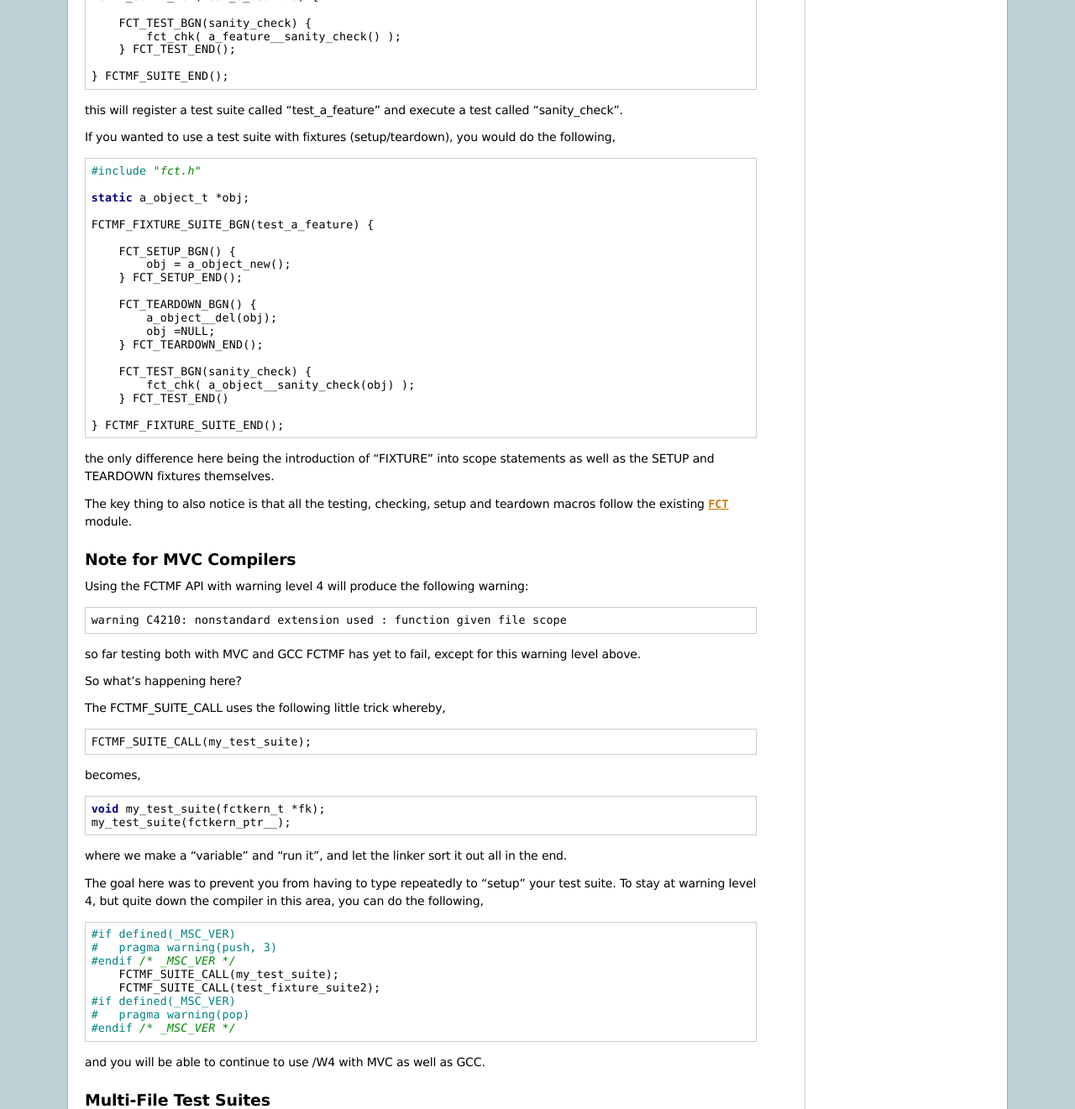
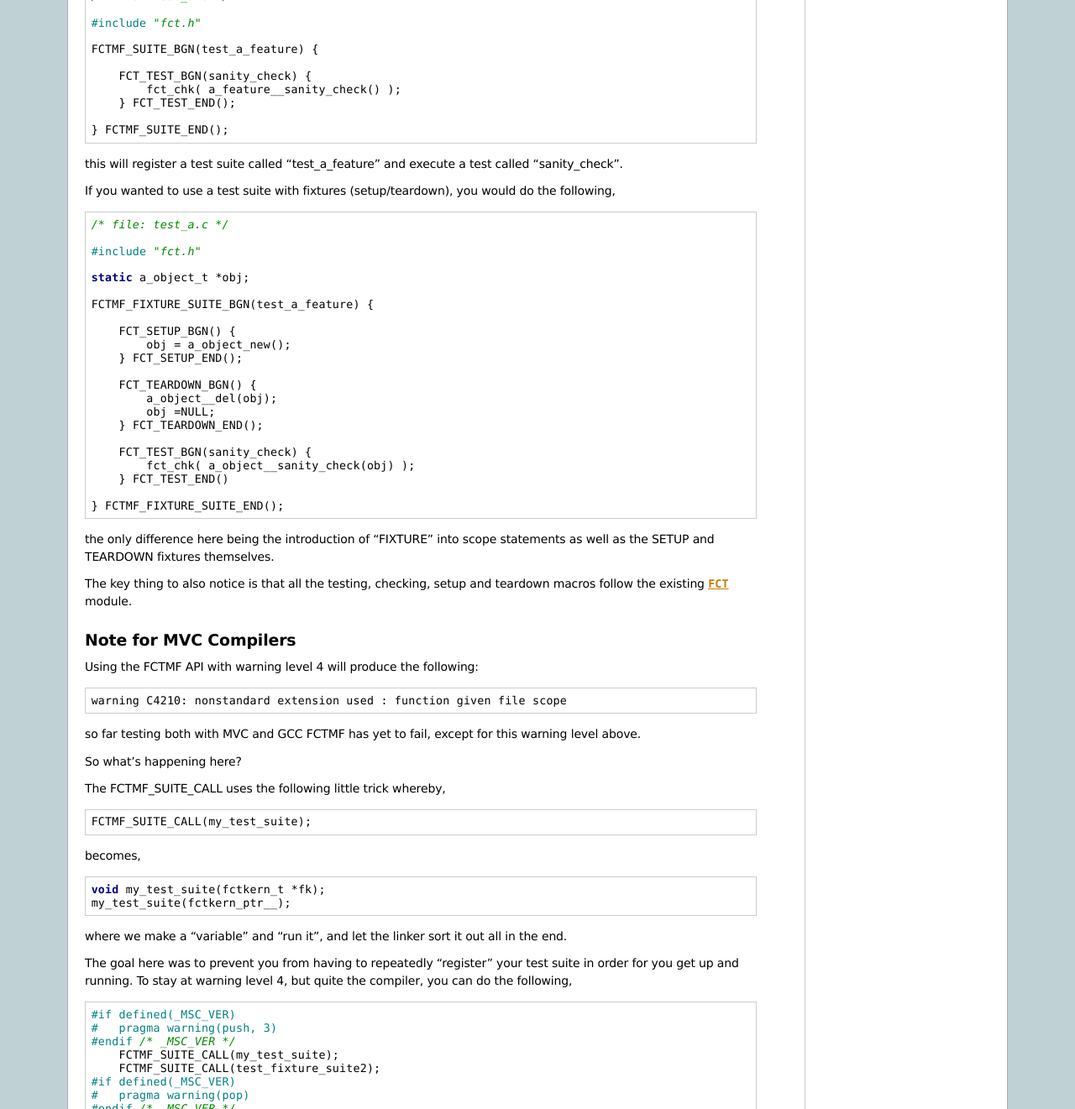
Before and after one commit to imb/fctx, a Sphinx documentation site: the page built from doc/usr/source/mfapi_fct.rst, in a window 1280 px wide and 1400 px high, scrolled down 647 px, cut to the strip 0-1321 px from the top of the window. Shown: the whole strip at 84% size. Built offline with Sphinx 7.4.7, drawn with Linux system fonts in a browser that asks for light colours; formulas are drawn with MathJax 3; some of the changed text lies outside the part shown.

Commit message:
DOC: More minor changes to the documentation.

```diff
--- a/doc/usr/source/mfapi_fct.rst
+++ b/doc/usr/source/mfapi_fct.rst
@@ -32,16 +32,22 @@ Lets look at :file:`test_main.c`,
 
 .. code-block:: c
 
+   /* file: test_main.c */
+
    #include "fct.h"
 
    FCT_BGN() {
        FCTMF_SUITE_CALL(test_a_feature);
    } FCT_END();
 
+.. /* fixes vim highlighting.
+
 there now we have set it up to call into the test suite called "test_a_feature"
 defined in :file:`test_a.c`.  Lets look at the contents of :file:`test_a.c`.
 
 .. code-block:: c
+
+   /* file: test_a.c */
 
    #include "fct.h"
 
@@ -60,6 +69,8 @@ If you wanted to use a test suite with fixtures (setup/teardown), you would do
 the following,
 
 .. code-block:: c
+
+   /* file: test_a.c */
 
    #include "fct.h"
 
@@ -93,7 +104,7 @@ teardown macros follow the existing :mod:`FCT` module.
 Note for MVC Compilers
 ----------------------
 
-Using the FCTMF API with warning level 4 will produce the following warning::
+Using the FCTMF API with warning level 4 will produce the following::
 
     warning C4210: nonstandard extension used : function given file scope
 
@@ -121,9 +132,9 @@ becomes,
 where we make a "variable" and "run it", and let the linker sort it out all in
 the end.
 
-The goal here was to prevent you from having to type repeatedly to "setup" your
-test suite. To stay at warning level 4, but quite down the compiler in this
-area, you can do the following,
+The goal here was to prevent you from having to repeatedly "register" your test
+suite in order for you get up and running. To stay at warning level 4, but
+quite the compiler, you can do the following,
 
 .. code-block:: c
 
--- a/doc/usr/source/strapi_fct.rst
+++ b/doc/usr/source/strapi_fct.rst
@@ -18,7 +18,7 @@ testing. This module will grow over time.
 String Functions
 ----------------
 
-.. cfunction:: fcstr_clone(s)
+.. cfunction:: fctstr_clone(s)
 
         Allocates new memory, and copies the contents of *s* into the result.
         Callee should use the standard C Runtime Library's *free* function to
```
Also changed, not shown: other parts of doc/usr/source/mfapi_fct.rst (+3 -0 lines), doc/usr/source/api_fct.rst (+40 -35 lines).
